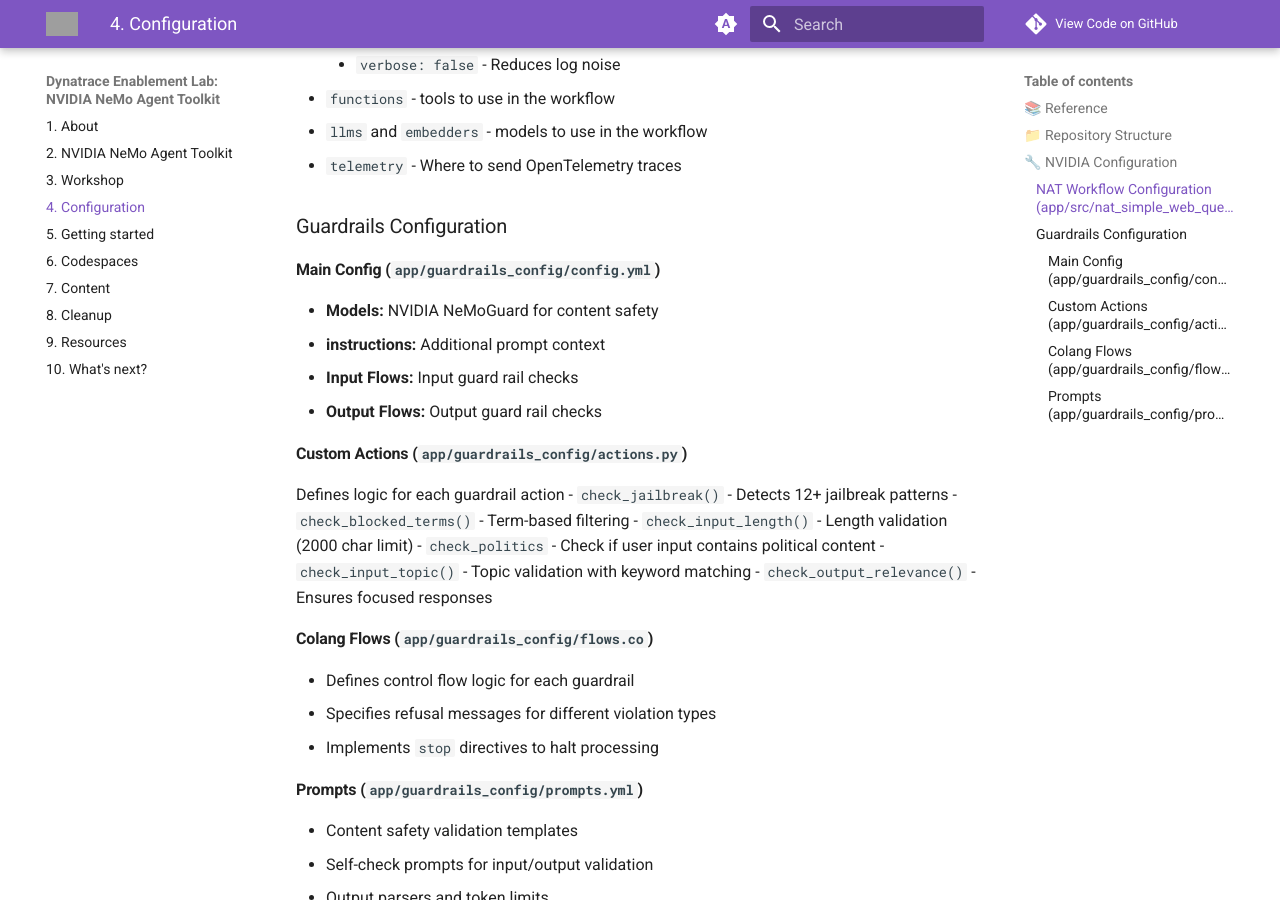
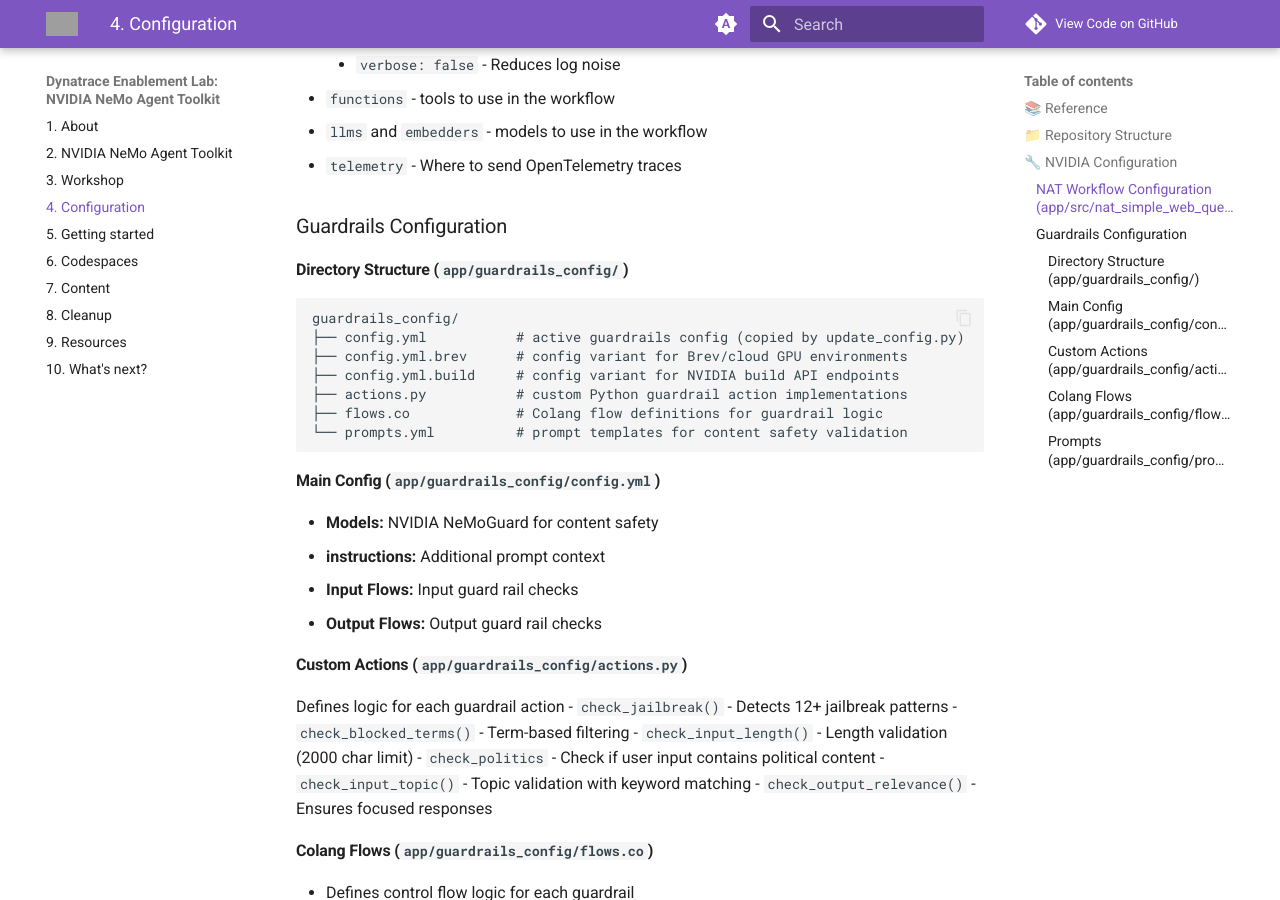
Before and after one commit to dynatrace-wwse/demo-nvidia-nemo-agent-toolkit, an MkDocs documentation site: the page built from docs/config.md, in a window 1280 px wide and 900 px high, scrolled down 1193 px. Built offline with MkDocs 1.6.1 and Material for MkDocs 9.7.7, drawn with Linux system fonts in a browser that asks for light colours; comment, search, counter and statistics services are not loaded; grey boxes are pictures that could not be loaded.

Commit message:
docs formatting

````diff
--- a/docs/config.md
+++ b/docs/config.md
@@ -50,6 +50,18 @@
 
 ### Guardrails Configuration
 
+#### Directory Structure (`app/guardrails_config/`)
+
+```
+guardrails_config/
+├── config.yml           # active guardrails config (copied by update_config.py)
+├── config.yml.brev      # config variant for Brev/cloud GPU environments
+├── config.yml.build     # config variant for NVIDIA build API endpoints
+├── actions.py           # custom Python guardrail action implementations
+├── flows.co             # Colang flow definitions for guardrail logic
+└── prompts.yml          # prompt templates for content safety validation
+```
+
 #### Main Config (`app/guardrails_config/config.yml`)
 - **Models:** NVIDIA NeMoGuard for content safety
 - **instructions:** Additional prompt context
````
Also changed, not shown: README.md (+8 -7 lines), docs/index.md (+10 -8 lines).
